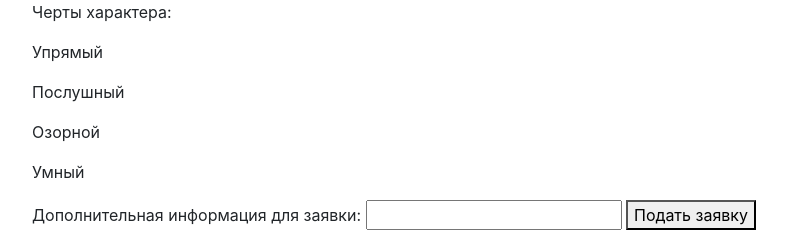
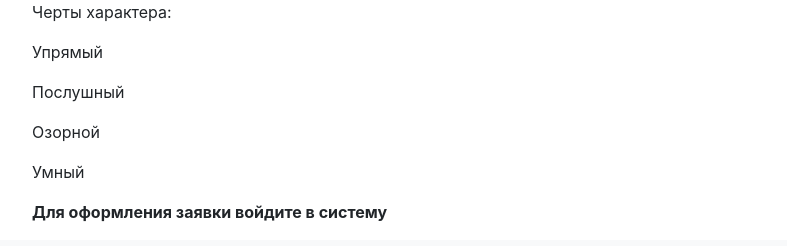
Before and after one commit to KatyaShibanova/djangoShibanova, a Django app: page /1 in a window 1280 px wide. Shown: the part 906-1152 px from the top of the page, without its empty margins (68-855 px from the left). After the commit the page ends 1128 px from the top, so only its background shows below. Run offline with Django 3.2, Linux system fonts and the light colour scheme; data comes from the database, SQL or seed files in the repository; both versions use the stored data as it was after the commit; some libraries are stand-ins or nearby versions.

Commit message:
minor changes 3

```diff
--- a/templates/blog/by_dog.html
+++ b/templates/blog/by_dog.html
@@ -55,12 +55,16 @@
         {% endif %}
 
     {% if not user.is_staff %}
+        {% if user.is_authenticated %}
     <form action="{% url 'addDeal' current_dog.pk%}" method="post">
         {% csrf_token %}
         Дополнительная информация для заявки: <input type="text" name="addInfo"/>
         <button type="submit" name='mybtn2'>Подать заявку</button>
     </form>
+            {% else %}
+            <b>Для оформления заявки войдите в систему</b>
     {{ message }}
+    {% endif %}
     {% endif %}
     </div>
 {% endblock %}
--- a/templates/registration/login.html
+++ b/templates/registration/login.html
@@ -17,7 +17,7 @@
             {{ form.password|as_crispy_field }}
         </div>
     <input type="hidden" name="next" value="{{ next }}">
-    <input type="submit" value="Войти" class="btn btn-success">
+    <input type="submit" value="Войти" class="btn btn-success mt-3">
     </form>
 
     {% endif %}
```
Also changed, not shown: db.sqlite3.
